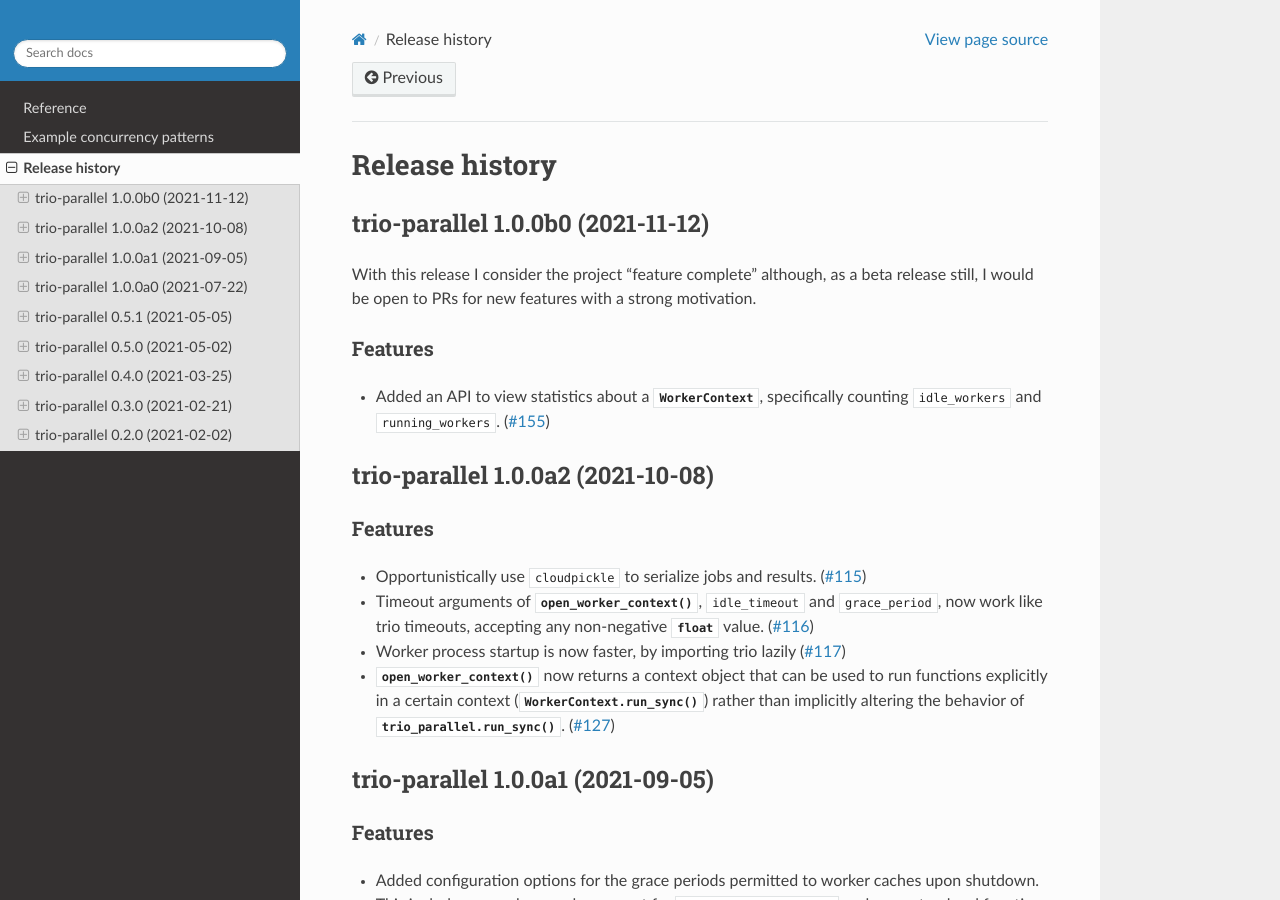
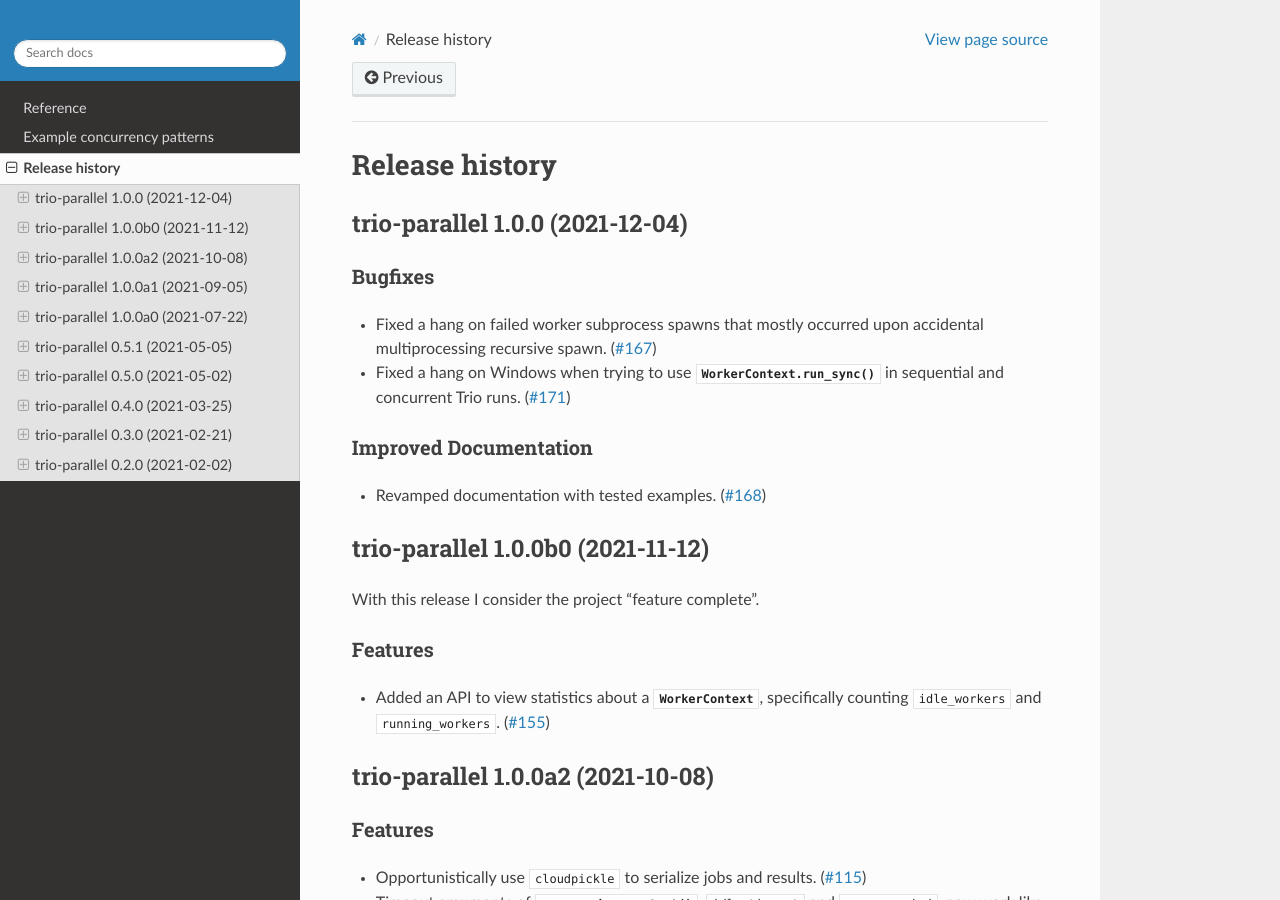
Before and after one commit to richardsheridan/trio-parallel, a Sphinx documentation site: the page built from docs/source/history.rst, in a window 1280 px wide and 900 px high. Built offline with Sphinx 7.4.7 and the Read the Docs theme 2.0.0, drawn with Linux system fonts in a browser that asks for light colours.

Commit message:
roll news

```diff
--- a/docs/source/history.rst
+++ b/docs/source/history.rst
@@ -5,11 +5,28 @@ Release history
 
 .. towncrier release notes start
 
+trio-parallel 1.0.0 (2021-12-04)
+--------------------------------
+
+Bugfixes
+~~~~~~~~
+
+- Fixed a hang on failed worker subprocess spawns that mostly occurred upon
+  accidental multiprocessing recursive spawn. (`#167 <https://github.com/richardsheridan/trio-parallel/issues/167>`__)
+- Fixed a hang on Windows when trying to use :meth:`WorkerContext.run_sync` in sequential
+  and concurrent Trio runs. (`#171 <https://github.com/richardsheridan/trio-parallel/issues/171>`__)
+
+
+Improved Documentation
+~~~~~~~~~~~~~~~~~~~~~~
+
+- Revamped documentation with tested examples. (`#168 <https://github.com/richardsheridan/trio-parallel/issues/168>`__)
+
+
 trio-parallel 1.0.0b0 (2021-11-12)
 ----------------------------------
 
-With this release I consider the project "feature complete" although, as a beta
-release still, I would be open to PRs for new features with a strong motivation.
+With this release I consider the project "feature complete".
 
 Features
 ~~~~~~~~
--- a/newsfragments/167.bugfix.rst
+++ /dev/null
@@ -1,2 +0,0 @@
-Fixed a hang on failed worker subprocess spawns that mostly occurred upon
-accidental multiprocessing recursive spawn.
--- a/newsfragments/168.doc.rst
+++ /dev/null
@@ -1 +0,0 @@
-Revamped documentation with tested examples.
--- a/newsfragments/171.bugfix.rst
+++ /dev/null
@@ -1,2 +0,0 @@
-Fixed a hang on Windows when trying to use :meth:`WorkerContext.run_sync` in sequential
-and concurrent Trio runs.
```
